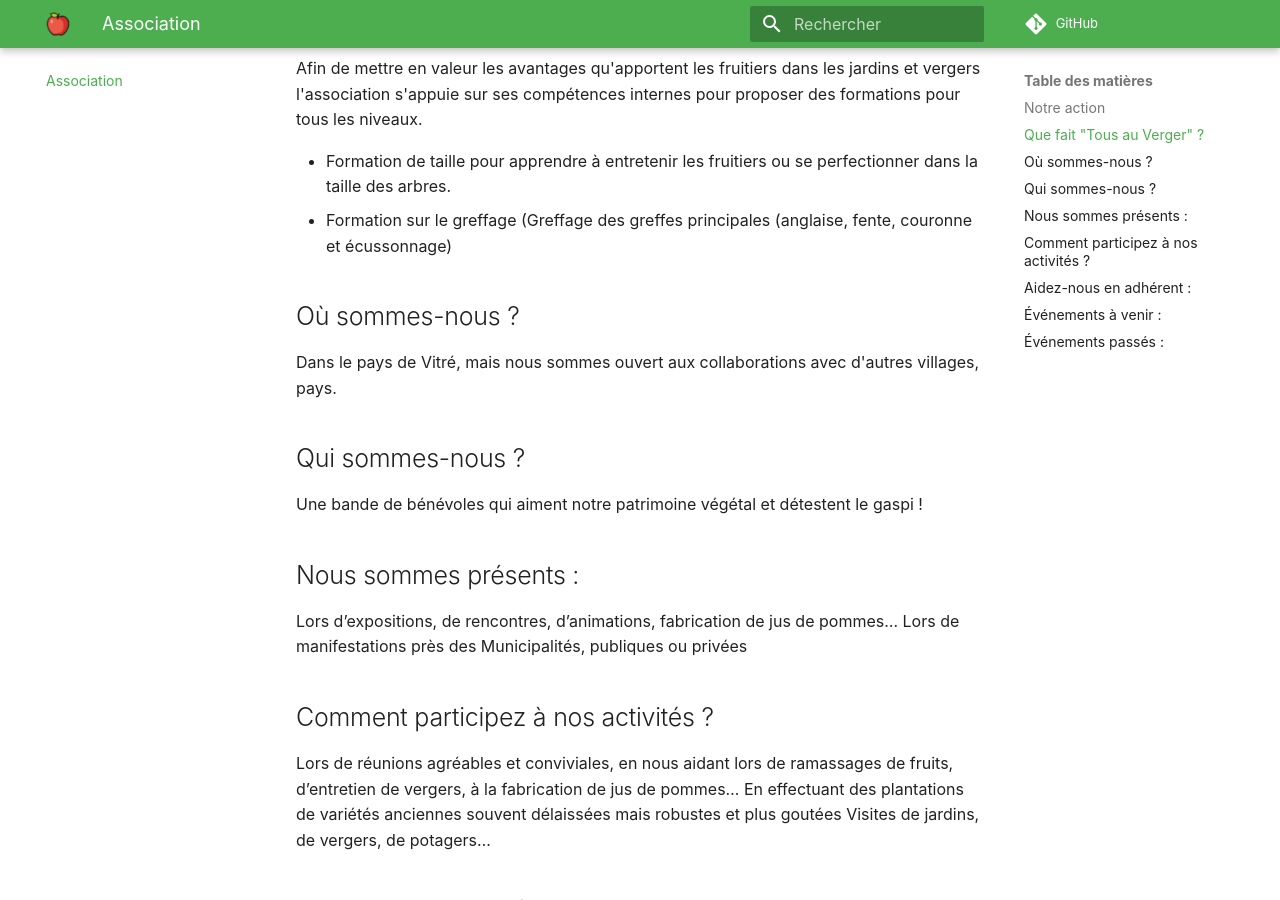
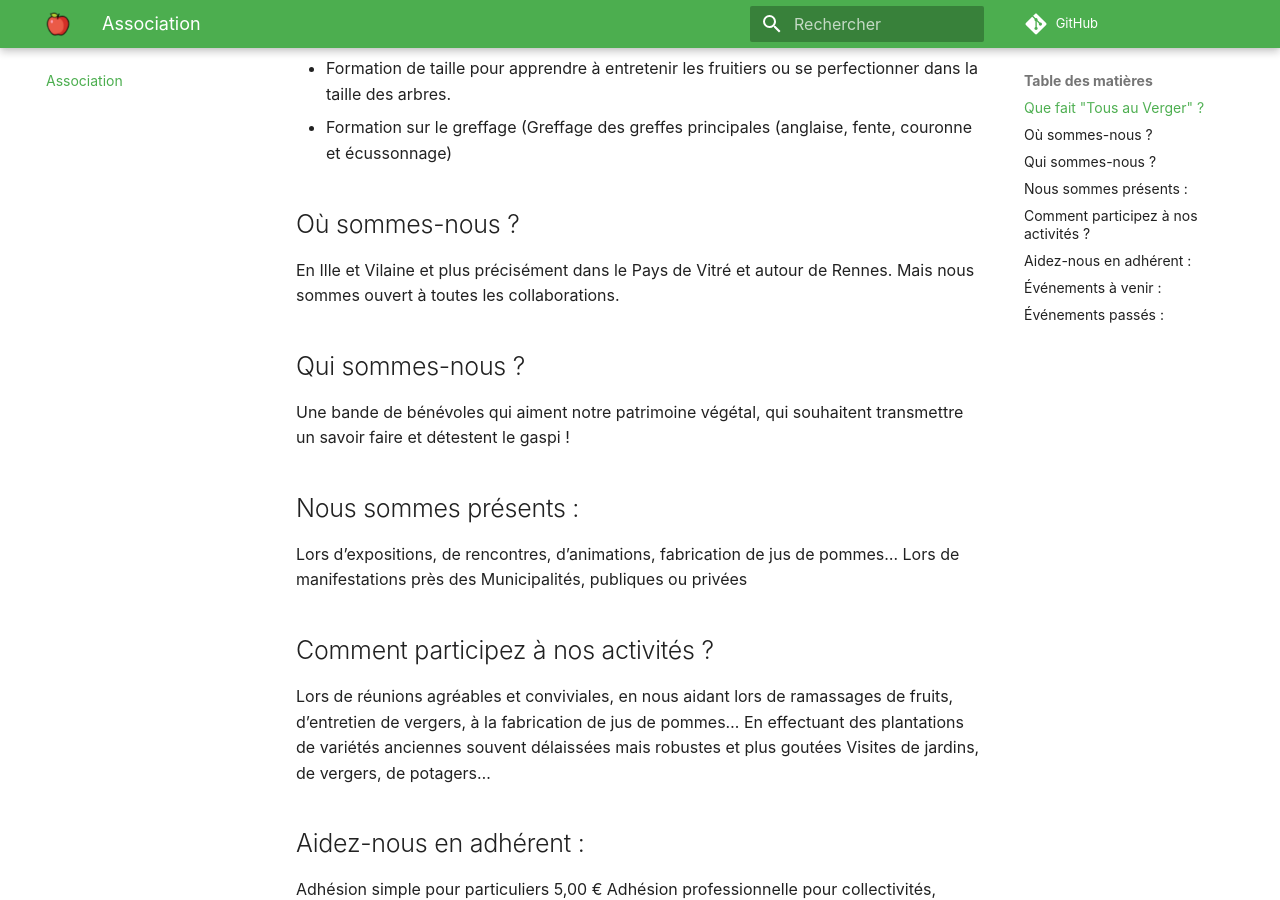
Before and after one commit to TousAuVerger/Tous-Au-Verger, an MkDocs documentation site: the page built from docs/index.md, in a window 1280 px wide and 900 px high, scrolled down 1132 px. Built offline with MkDocs 1.6.1 and Material for MkDocs 9.7.7, drawn with Linux system fonts in a browser that asks for light colours; comment, search, counter and statistics services are not loaded; some of the changed text lies outside the part shown.

```diff
--- a/docs/index.md
+++ b/docs/index.md
@@ -1,8 +1,4 @@
 # Tous au verger
-
-## Notre action
-
-Valorise les arbres fruitiers délaissés !
 
 ![Tous au Verger](images/logo.jpg){: .center width="300px" height="300px"}
 
@@ -37,11 +33,11 @@
 
 ## Où sommes-nous ?
 
-Dans le pays de Vitré, mais nous sommes ouvert aux collaborations avec d'autres villages, pays.
+En Ille et Vilaine et plus précisément dans le Pays de Vitré et autour de Rennes. Mais nous sommes ouvert à toutes les collaborations.
 
 ## Qui sommes-nous ?
 
-Une bande de bénévoles qui aiment notre patrimoine végétal et détestent le gaspi !
+Une bande de bénévoles qui aiment notre patrimoine végétal, qui souhaitent transmettre un savoir faire et détestent le gaspi !
 
 ## Nous sommes présents :
 
```
